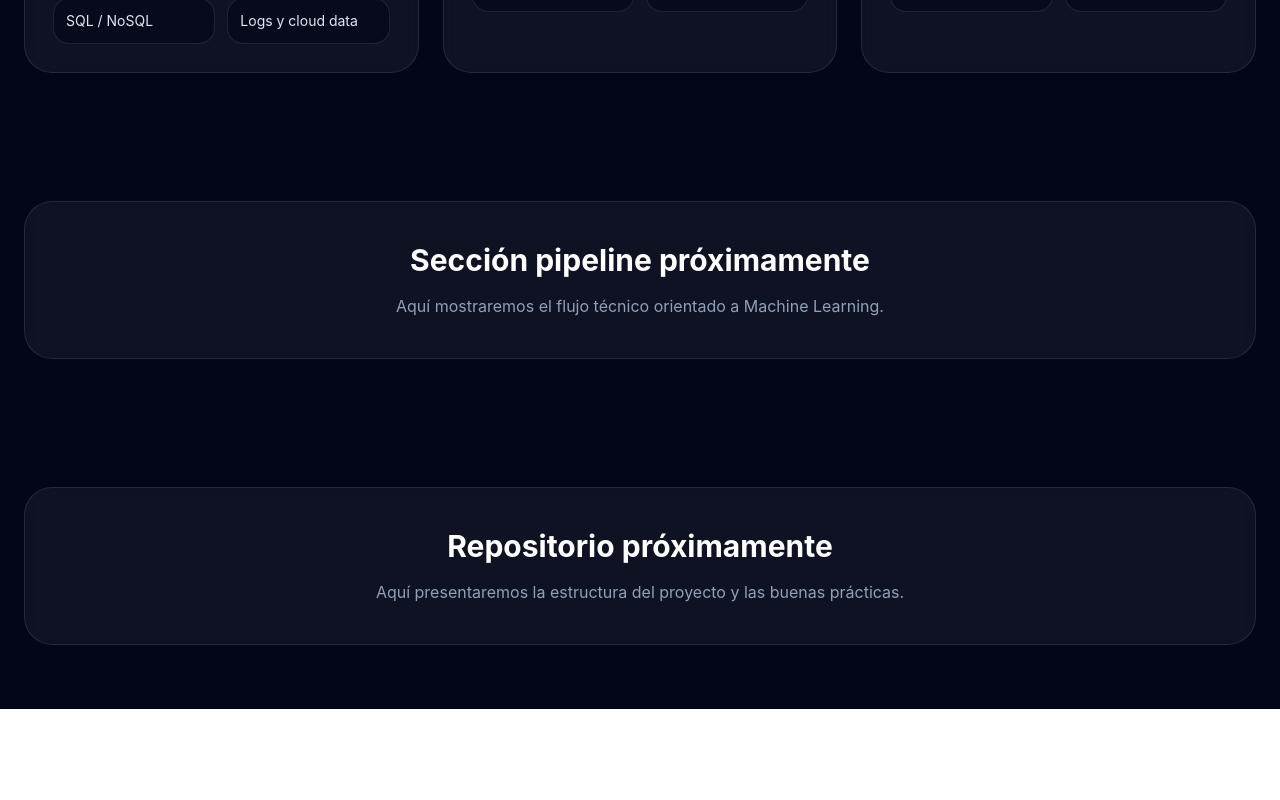
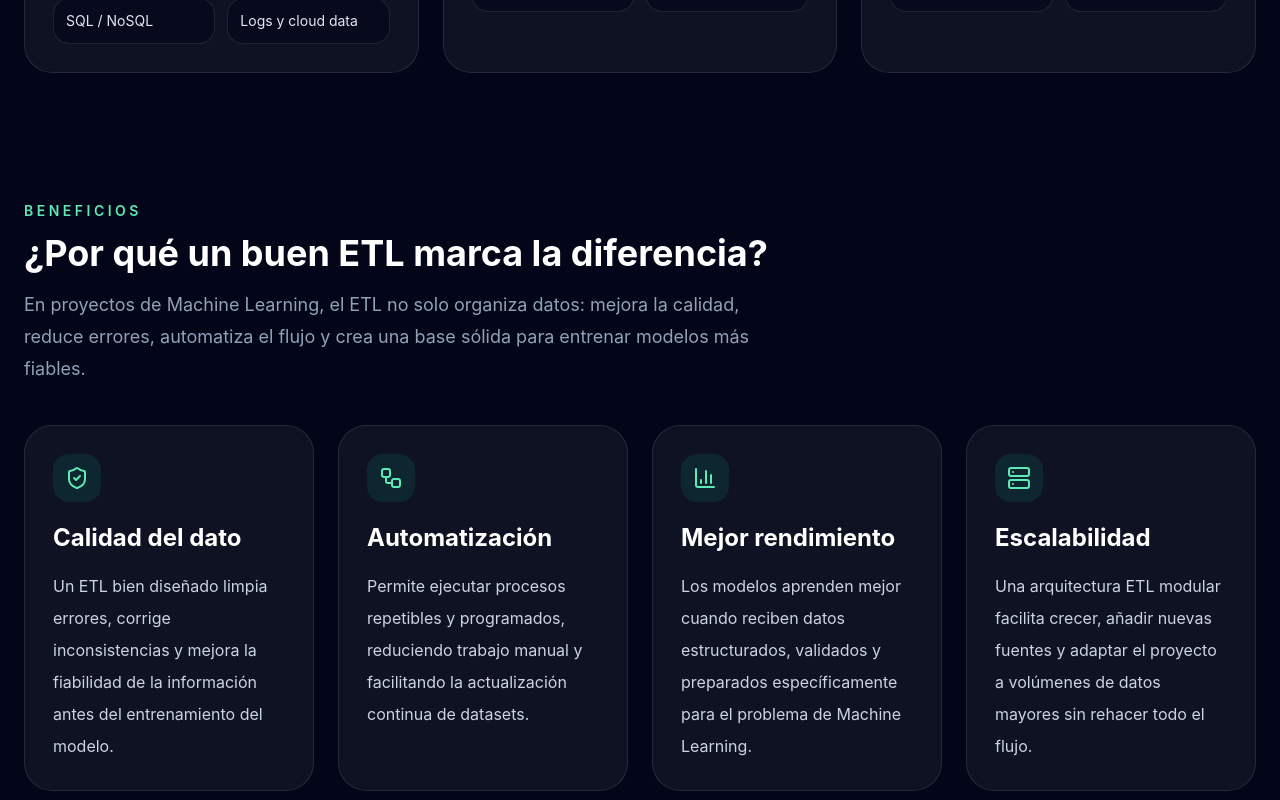
Before and after one commit to Andres-Torrez/ETL-pipeline-for-Machine-Learning-housing-price-prediction, a React (Vite) app in the folder etl-ml-web/: page / in a window 1280 px wide. Shown: the part 1800-2600 px from the top of the page. Before the commit the page ends 2509 px from the top, so only its background shows below. Built offline with nearby package versions, Linux system fonts and the light colour scheme; the HTML template or start-up script is replaced by a standard one.

Commit message:
feat: add benefits section

```diff
--- a/etl-ml-web/src/App.jsx
+++ b/etl-ml-web/src/App.jsx
@@ -1,6 +1,7 @@
 import Navbar from "./components/Navbar"
 import Hero from "./sections/Hero"
 import EtlPhases from "./sections/EtlPhases"
+import Benefits from "./sections/Benefits"
 
 function PlaceholderSection({ id, title, text }) {
   return (
@@ -19,6 +20,7 @@ export default function App() {
       <Navbar />
       <Hero />
       <EtlPhases />
+      <Benefits />
 
       <PlaceholderSection
         id="pipeline"
--- /dev/null
+++ b/etl-ml-web/src/sections/Benefits.jsx
@@ -0,0 +1,65 @@
+import { ShieldCheck, Workflow, BarChart3, Server } from "lucide-react"
+
+const benefits = [
+    {
+        title: "Calidad del dato",
+        icon: ShieldCheck,
+        text: "Un ETL bien diseñado limpia errores, corrige inconsistencias y mejora la fiabilidad de la información antes del entrenamiento del modelo.",
+    },
+    {
+        title: "Automatización",
+        icon: Workflow,
+        text: "Permite ejecutar procesos repetibles y programados, reduciendo trabajo manual y facilitando la actualización continua de datasets.",
+    },
+    {
+        title: "Mejor rendimiento",
+        icon: BarChart3,
+        text: "Los modelos aprenden mejor cuando reciben datos estructurados, validados y preparados específicamente para el problema de Machine Learning.",
+    },
+    {
+        title: "Escalabilidad",
+        icon: Server,
+        text: "Una arquitectura ETL modular facilita crecer, añadir nuevas fuentes y adaptar el proyecto a volúmenes de datos mayores sin rehacer todo el flujo.",
+    },
+]
+
+function BenefitCard({ benefit }) {
+    const Icon = benefit.icon
+
+    return (
+        <div className="rounded-[28px] border border-white/10 bg-white/5 p-7 backdrop-blur transition hover:-translate-y-1 hover:bg-white/[0.07]">
+            <div className="inline-flex rounded-2xl bg-emerald-400/10 p-3 text-emerald-300">
+                <Icon className="h-6 w-6" />
+            </div>
+
+            <h3 className="mt-5 text-2xl font-bold text-white">{benefit.title}</h3>
+            <p className="mt-4 leading-8 text-slate-300">{benefit.text}</p>
+        </div>
+    )
+}
+
+export default function Benefits() {
+    return (
+        <section className="mx-auto max-w-7xl px-6 py-16">
+            <div className="mb-10 max-w-3xl">
+                <p className="text-sm font-semibold uppercase tracking-[0.25em] text-emerald-300">
+                    Beneficios
+                </p>
+                <h2 className="mt-3 text-4xl font-bold text-white">
+                    ¿Por qué un buen ETL marca la diferencia?
+                </h2>
+                <p className="mt-4 text-lg leading-8 text-slate-400">
+                    En proyectos de Machine Learning, el ETL no solo organiza datos:
+                    mejora la calidad, reduce errores, automatiza el flujo y crea una
+                    base sólida para entrenar modelos más fiables.
+                </p>
+            </div>
+
+            <div className="grid gap-6 md:grid-cols-2 xl:grid-cols-4">
+                {benefits.map((benefit) => (
+                    <BenefitCard key={benefit.title} benefit={benefit} />
+                ))}
+            </div>
+        </section>
+    )
+}
```
